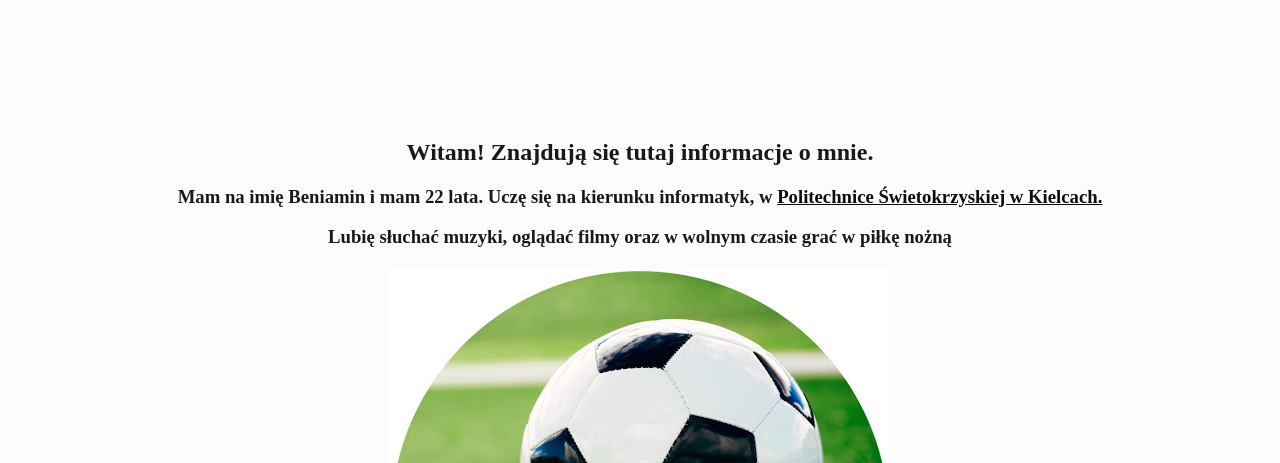
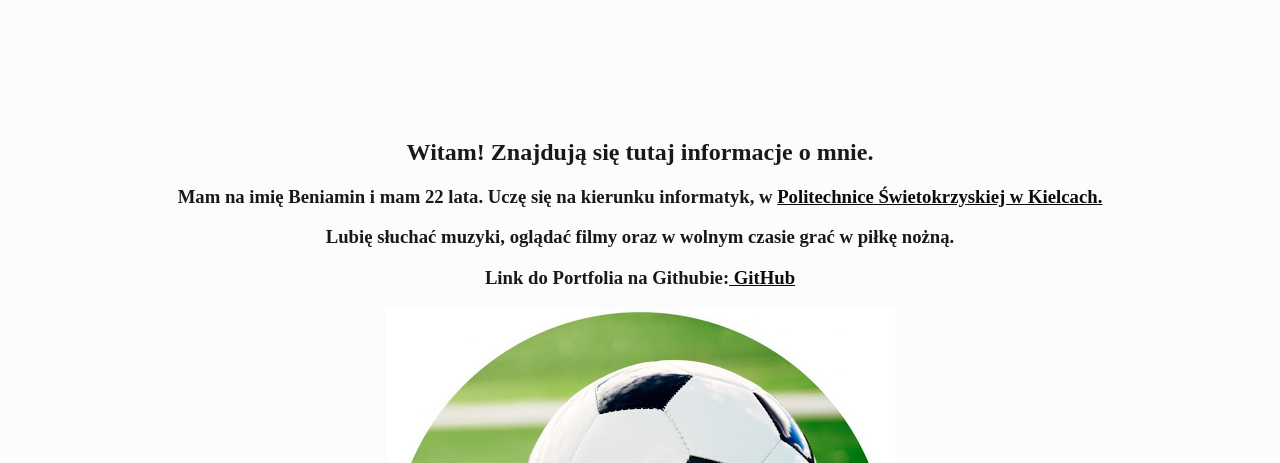
Before and after one commit to Benonki/Portfolio, a plain HTML site: page index.html in a window 1280 px wide. Shown: the part 337-800 px from the top of the page. Drawn offline with Linux system fonts and the light colour scheme.

Commit message:
Update index.html

```diff
--- a/index.html
+++ b/index.html
@@ -22,7 +22,8 @@
   <div class="dol">
  <h2>Witam! Znajdują się tutaj informacje o mnie.</h2>
  <h3>Mam na imię Beniamin i mam 22 lata. Uczę się na kierunku informatyk, w <a href="https://tu.kielce.pl/">Politechnice Świetokrzyskiej w Kielcach.</a></h3>
- <h3>Lubię słuchać muzyki, oglądać filmy oraz w wolnym czasie grać w piłkę nożną </h3>
+ <h3>Lubię słuchać muzyki, oglądać filmy oraz w wolnym czasie grać w piłkę nożną. </h3>
+ <h3>Link do Portfolia na Githubie:<a href="github.com/Benonki/Portfolio"> GitHub</a></h3>
  <h3><img src="StronaGlowna/pilka.jpg" alt="pilka"/></h3>
  </div>
  </body>
```
